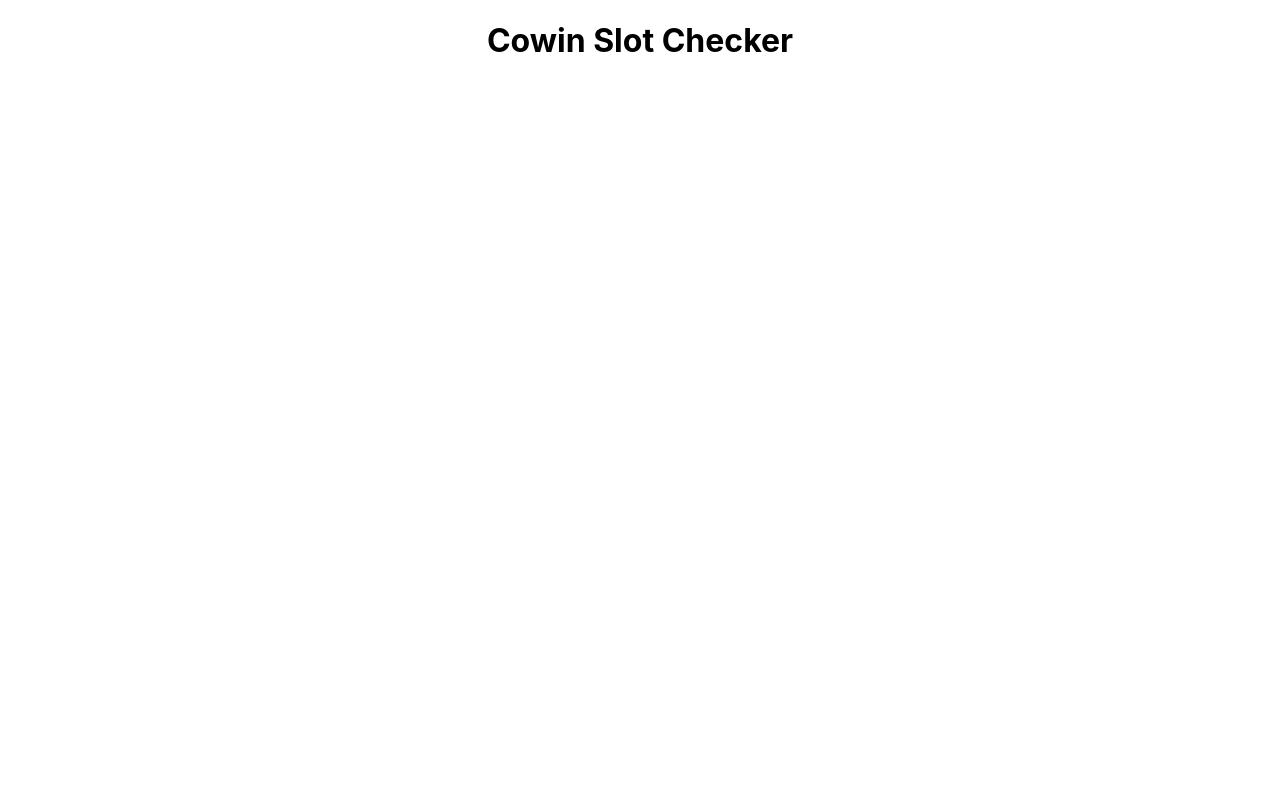
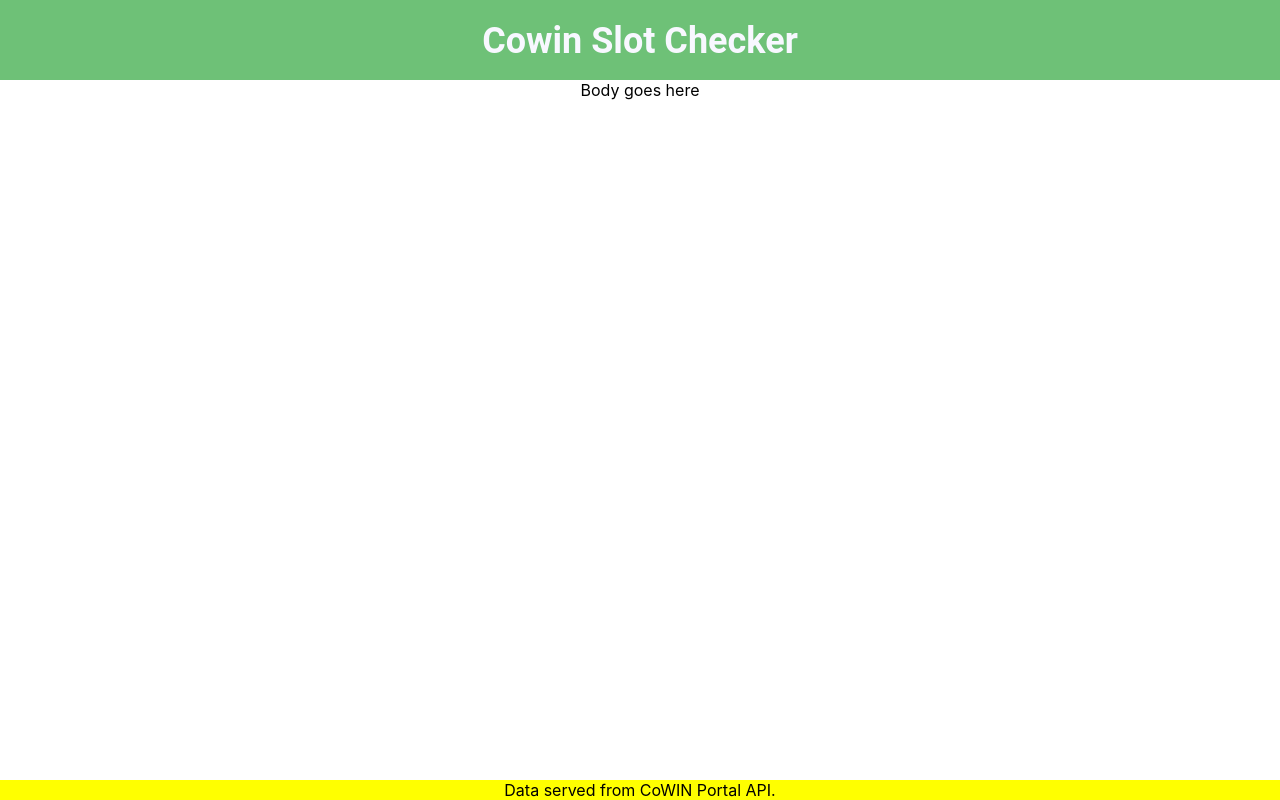
Before and after one commit to manoj-gupta/cowin, a React (Create React App) app: page / in a window 1280 px wide. Built offline with nearby package versions, Linux system fonts and the light colour scheme.

Commit message:
Add page structure

```diff
--- a/package.json
+++ b/package.json
@@ -4,6 +4,8 @@
   "private": true,
   "homepage": "https://manoj-gupta.github.io/cowin",
   "dependencies": {
+    "@material-ui/core": "^4.11.4",
+    "@material-ui/icons": "^4.11.2",
     "@testing-library/jest-dom": "^5.12.0",
     "@testing-library/react": "^11.2.6",
     "@testing-library/user-event": "^12.8.3",
--- a/src/components/Cowin.js
+++ b/src/components/Cowin.js
@@ -1,13 +1,28 @@
-import React, { Component } from 'react'
+import React, { useState } from 'react'
 
-class Cowin extends Component {
-    render() {
-        return (
-            <div>
-                <h1>Cowin Slot Checker</h1>
-            </div>
-        )
-    }
-}
+// internal
+import { useStyles } from "../styles";
 
-export default Cowin
+const Cowin = () => {
+  const classes = useStyles();
+
+  return (
+    <div>
+      {/* Header */}
+      <div className={classes.header}>
+        Cowin Slot Checker
+      </div>
+
+      {/* Body */}
+      Body goes here
+
+      {/* Footer */}
+      <div className={classes.footer}>
+        Data served from CoWIN Portal API.
+      </div>
+      </div>
+
+  )
+};
+
+export default Cowin;
--- /dev/null
+++ b/src/styles.js
@@ -0,0 +1,21 @@
+import { yellow } from "@material-ui/core/colors";
+import { makeStyles } from "@material-ui/core/styles";
+
+export const useStyles = makeStyles((theme) => ({
+  header: {
+    backgroundColor: "#6EC177",
+    color: "#F8F8FF",
+    fontFamily: "Roboto",
+    fontSize: 36,
+    fontWeight: 600,
+    height: "60px",
+    paddingTop: "20px",
+    width: "100%",
+  },
+  footer: {
+    backgroundColor: "#ffff00",
+    bottom: 0,
+    position: "fixed",
+    width: "100%",
+  },
+}));
```
Also changed, not shown: 1 other file (tests, documents, lock files or other folders).
